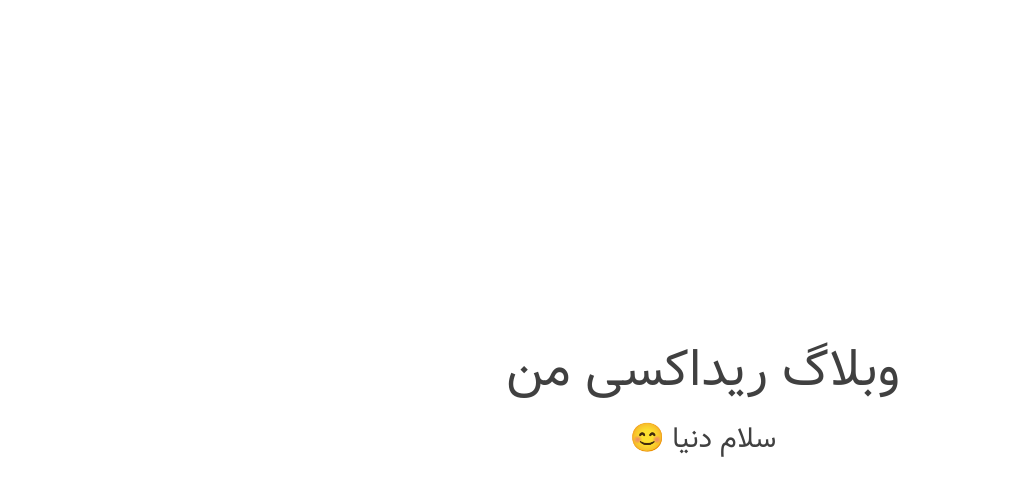
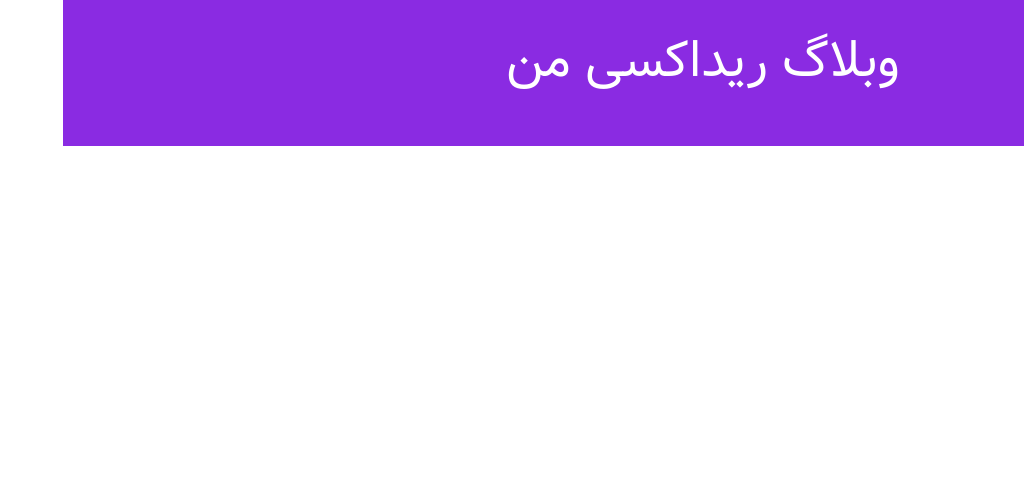
Before and after one commit to devmahmoudi/react-practices, a React (Vite) app in the folder redux-blog/: page / in a window 1280 px wide. Shown: the top 496 px of the page, without its empty margins (256-1280 px from the left). Built offline with nearby package versions, Linux system fonts and the light colour scheme.

Commit message:
feat: add some styles in styles.css.

```diff
--- a/redux-blog/public/css/sytle.css
+++ b/redux-blog/public/css/sytle.css
@@ -12,4 +12,29 @@
 
 * {
   font-family: 'Vazir', sans-serif !important;
+  margin: 0;
+  padding: 0;
+  text-align: right;
 }
+
+body{
+  height: 100%;
+  display: block !important;
+}
+
+#root{
+  padding: 0px !important;
+  margin: 0 !important;
+  width: 100%;
+}
+
+.navbar{
+  background-color:blueviolet;
+  padding: 10px;
+  width: 100%;
+}
+
+.navbar *{
+  color: white;
+  text-align: center !important;
+}
--- a/redux-blog/src/components/Navbar.jsx
+++ b/redux-blog/src/components/Navbar.jsx
@@ -1,8 +1,8 @@
 const Navbar = () => {
     return (
         <section>
-            <nav className="navbar">
-                <h1>
+            <nav className="navbar padding-bottom" >
+                <h1 className="alternate-color">
                     وبلاگ ریداکسی من
                 </h1>
             </nav>
--- a/redux-blog/src/layouts/MainLayout.jsx
+++ b/redux-blog/src/layouts/MainLayout.jsx
@@ -3,12 +3,12 @@ import Navbar from "../components/Navbar";
 
 const MainLayout = () => {
     return (
-        <>
+        <div>
             <Navbar/>
-            <div>
+            <div className="container">
                 <Outlet/>
             </div>
-        </>
+        </div>
     )
 }
 
```
